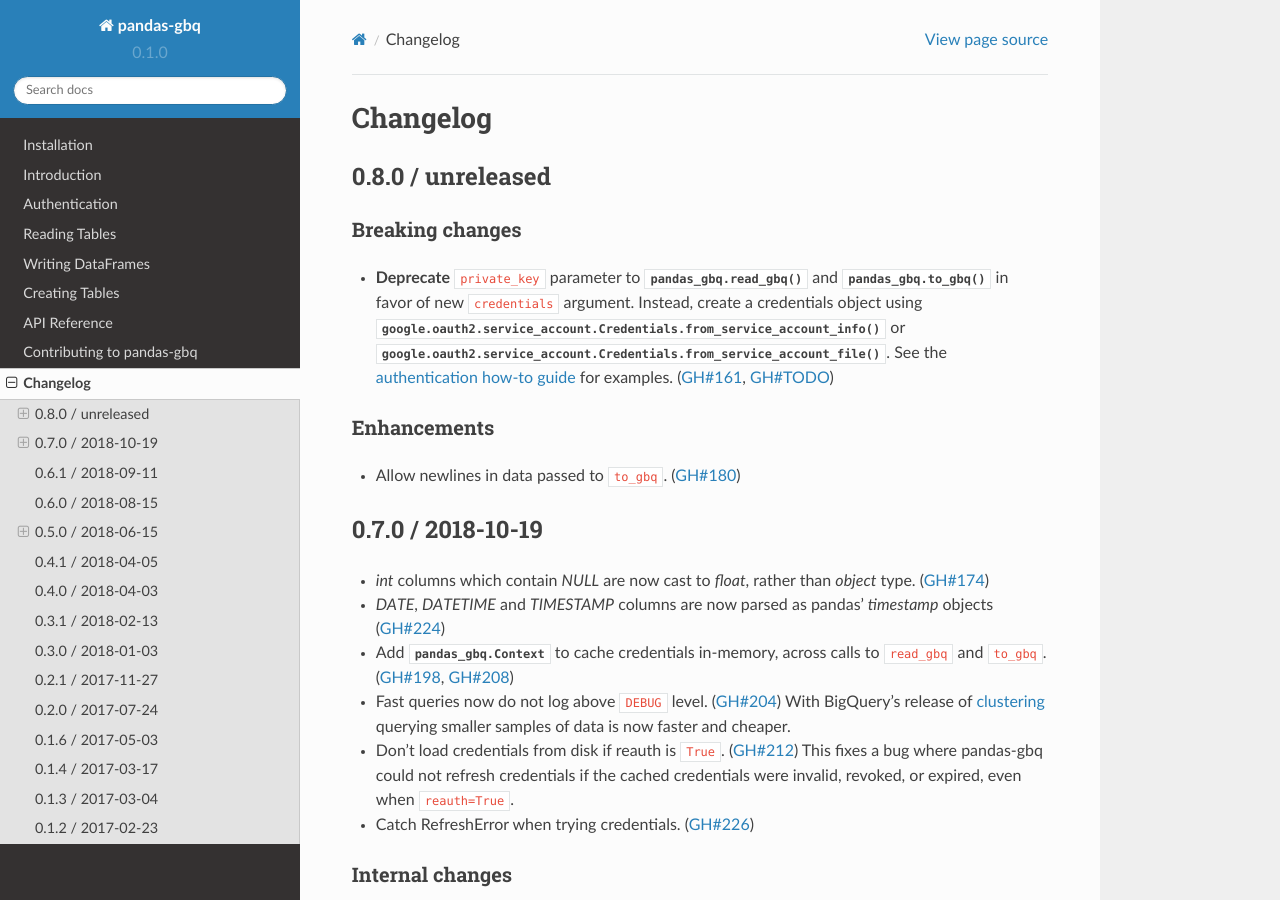
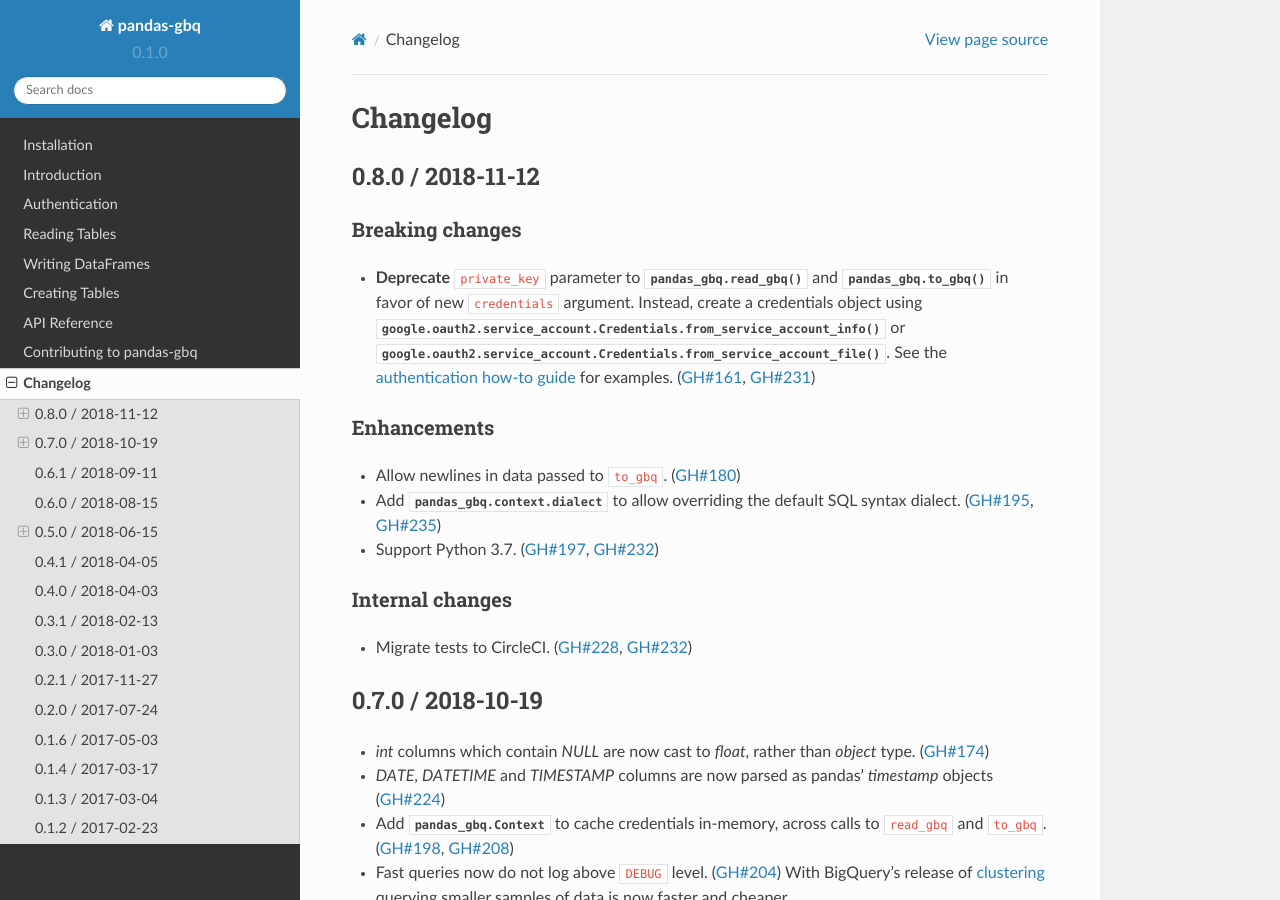
Before and after one commit to googleapis/python-bigquery-pandas, a Sphinx documentation site: the page built from docs/source/changelog.rst, in a window 1280 px wide and 900 px high. Built offline with Sphinx 7.4.7 and the Read the Docs theme 2.0.0, drawn with Linux system fonts in a browser that asks for light colours.

Commit message:
Release 0.8.0 (#236)
* Release 0.8.0

* Update changelog.
* Add Python 3.7 to supported versions in the package.
* Fix docstrings in new Context class to match pandas-style.
* Document new context class in authentication and API docs.

* Add issue number for `credentials` parameter change.

```diff
--- a/docs/source/api.rst
+++ b/docs/source/api.rst
@@ -18,6 +18,10 @@
    Context
 
 .. autofunction:: read_gbq
+
 .. autofunction:: to_gbq
+
 .. autodata:: context
+
 .. autoclass:: Context
+   :members:
--- a/docs/source/changelog.rst
+++ b/docs/source/changelog.rst
@@ -3,8 +3,8 @@
 
 .. _changelog-0.8.0:
 
-0.8.0 / unreleased
---------------------
+0.8.0 / 2018-11-12
+------------------
 
 Breaking changes
 ~~~~~~~~~~~~~~~~
@@ -16,12 +16,20 @@
   or
   :func:`google.oauth2.service_account.Credentials.from_service_account_file`.
   See the :doc:`authentication how-to guide <howto/authentication>` for
-  examples. (:issue:`161`, :issue:`TODO`)
+  examples. (:issue:`161`, :issue:`231`)
 
 Enhancements
 ~~~~~~~~~~~~
 
 - Allow newlines in data passed to ``to_gbq``. (:issue:`180`)
+- Add :attr:`pandas_gbq.context.dialect` to allow overriding the default SQL
+  syntax dialect. (:issue:`195`, :issue:`235`)
+- Support Python 3.7. (:issue:`197`, :issue:`232`)
+
+Internal changes
+~~~~~~~~~~~~~~~~
+
+- Migrate tests to CircleCI. (:issue:`228`, :issue:`232`)
 
 .. _changelog-0.7.0:
 
--- a/docs/source/contributing.rst
+++ b/docs/source/contributing.rst
@@ -321,7 +321,7 @@
    - ``GBQ_PROJECT_ID`` with the value being the ID of your BigQuery project.
 
    - ``SERVICE_ACCOUNT_KEY`` with the value being the base64-encoded
-   *contents* of the JSON key that you downloaded for your service account.
+     *contents* of the JSON key that you downloaded for your service account.
 
    Keep the contents of these variables confidential. These variables contain
    sensitive data and you do not want their contents being exposed in build
--- a/setup.py
+++ b/setup.py
@@ -47,6 +47,7 @@
         "Programming Language :: Python :: 3",
         "Programming Language :: Python :: 3.5",
         "Programming Language :: Python :: 3.6",
+        "Programming Language :: Python :: 3.7",
         "Topic :: Scientific/Engineering",
     ],
     keywords="data",
```
Also changed, not shown: docs/source/howto/authentication.rst (+8 -4 lines), 1 other file.
